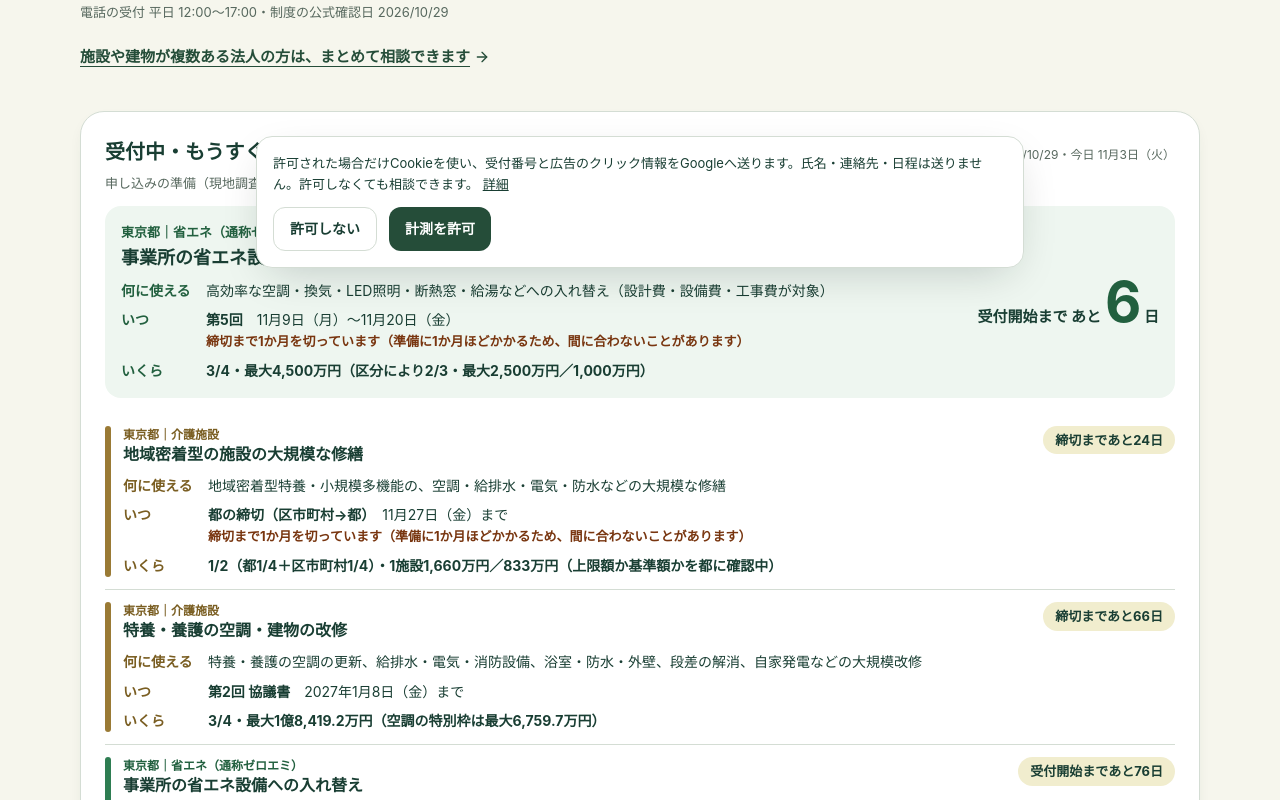
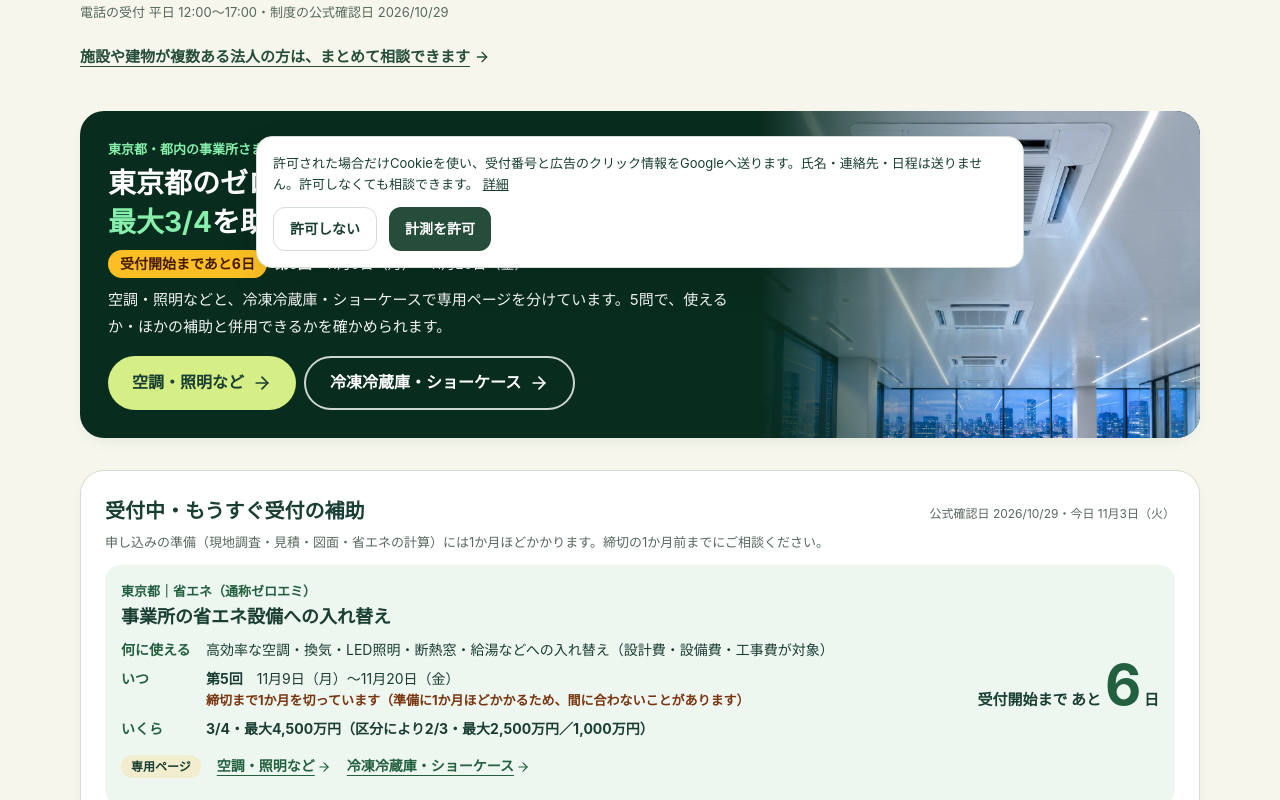
Before and after one commit to Shinichi-Morozumi/ehc-subsidy-app, a Next.js app: page / in a window 1280 px wide. Shown: the part 520-1320 px from the top of the page. Built offline with nearby package versions, Linux system fonts and the light colour scheme.

Commit message:
EHC-0150 Entry points to zeroemi pages from top (bar + banner + pillar), deadline board, /tokyo and program card

```diff
--- a/app/tokyo/page.tsx
+++ b/app/tokyo/page.tsx
@@ -7,6 +7,7 @@ import { TokyoDeadlines } from "@/components/programs/TokyoDeadlines";
 import { SiteFooterSimple, SiteHeader } from "@/components/programs/SiteShell";
 import { ReferralCapture } from "@/components/programs/ReferralCapture";
 import { TokyoAdFlow } from "@/components/ads/TokyoAdFlow";
+import { ZeroemiLinks } from "@/components/programs/ZeroemiLinks";
 
 /* ───────────────────────────────────────────────────────────
    v1 / 2026-10-29 / EHC-0102 東京都限定の補助金（第1段階で最初に出すページ）
@@ -62,6 +63,8 @@ export default function TokyoPage({ searchParams }: { searchParams?: { adflow?:
                 );
               })}
             </ul>
+            {/* EHC-0150（2026-11-06）ゼロエミ専用ページへの入口（本人の指摘「見失う」） */}
+            <ZeroemiLinks place="tokyo-hero" color={COLORS.tokyo.num} cols={2} className="mt-4" />
           </div>
           <Image src="/v17/hero-scene.webp" alt="事務所と店舗の天井の空調と、室外機の前で確かめる作業員のイラスト" width={1536} height={1024} priority sizes="(max-width: 1024px) 100vw, 560px" className="h-auto w-full rounded-3xl" />
         </section>
--- a/components/home/HomeV18.tsx
+++ b/components/home/HomeV18.tsx
@@ -18,7 +18,7 @@
 import Image from "next/image";
 import Link from "next/link";
 import { useCallback } from "react";
-import { ArrowRight, ClipboardCheck, FileText, HandCoins, Phone } from "lucide-react";
+import { ArrowDown, ArrowRight, ClipboardCheck, FileText, HandCoins, Phone } from "lucide-react";
 import { OPEN_HEARING_EVENT } from "../HowItWorks";
 import { COMPANY } from "@/lib/company";
 import { track } from "@/lib/track";
@@ -30,6 +30,7 @@ import { ConsultForm } from "../programs/ConsultForm";
 import { SiteFooterSimple, SiteHeader } from "../programs/SiteShell";
 import { WHY } from "@/lib/team";
 import { CONSULT_MULTI_EVENT } from "@/lib/consultOptions";
+import { ZeroemiLinks } from "../programs/ZeroemiLinks";
 
 type PillarDef = { pillar: "tokyo" | "kaigo" | "sii"; color: ProgramColor; icon: string; title: string; lead: string; ids: ProgramId[]; cta: string; more: { label: string; href?: string } };
 
@@ -94,12 +95,43 @@ function PillarCard({ def, today, onSii }: { def: PillarDef; today: string | nul
                 </div>
                 <div className="grid grid-cols-[5.5em_minmax(0,1fr)] gap-2"><dt className="font-bold" style={{ color: c.num }}>いくら</dt><dd><b>{p.amountShort}</b></dd></div>
               </dl>
+              {id === "tokyoZeroemi" && <ZeroemiLinks place="top-pillar" color={c.num} className="mt-3" />}
             </li>
           );
         })}
       </ul>
       <footer className="border-t border-ink-line px-5 py-4">{button}</footer>
     </article>
+  );
+}
+
+/* EHC-0150（2026-11-06）本人の指摘「メインに戻ると（ゼロエミの専用ページを）見失う」→ 最初の画面のすぐ下に、専用ページへの案内を置く。
+   締切・補助率は lib/programs.ts から読む（ここに数字を書かない） */
+function ZeroemiBanner({ today }: { today: string | null }) {
+  const p = PROGRAMS.tokyoZeroemi;
+  const it = today ? upcomingWindowItems(today, ["tokyoZeroemi"])[0] : undefined;
+  return (
+    <section id="ze-banner" aria-labelledby="ze-entry" className="mt-8 scroll-mt-32 overflow-hidden rounded-3xl bg-[#082C1E] text-white shadow-card md:grid md:grid-cols-[minmax(0,1fr)_340px] lg:grid-cols-[minmax(0,1fr)_440px]">
+      <div className="p-5 sm:p-7">
+        <p className="text-[13px] font-bold text-[#86EFAC]">東京都・都内の事業所さま（業種は問いません）</p>
+        <h2 id="ze-entry" className="mt-1 text-[23px] font-bold leading-[1.4] sm:text-[28px]">東京都のゼロエミ：入れ替え費用の<span className="whitespace-nowrap"><span className="text-[#86EFAC]">最大{p.rate.value}</span>を助成</span></h2>
+        {it && today && (
+          <p className="mt-2 flex flex-wrap items-center gap-2 text-[14px] leading-[1.7]">
+            <span className="rounded-full bg-amber-400 px-3 py-0.5 font-bold text-amber-950">{countdownLabel(it)}</span>
+            <span><b>{it.window.short}</b>　{windowRangeText(it.window, today)}</span>
+          </p>
+        )}
+        <p className="mt-2 text-[15px] leading-[1.8] opacity-95">空調・照明などと、冷凍冷蔵庫・ショーケースで専用ページを分けています。5問で、使えるか・ほかの補助と併用できるかを確かめられます。</p>
+        <div className="mt-4 grid gap-2 sm:flex">
+          <Link href="/zeroemi" onClick={() => track("ze_entry", { place: "top-banner", kind: "kucho" })} className="inline-flex min-h-[54px] items-center justify-center gap-2 rounded-full bg-brand-lime px-6 text-[16px] font-bold text-ink hover:brightness-95">空調・照明など<ArrowRight aria-hidden className="h-5 w-5" /></Link>
+          <Link href="/zeroemi/reizo" onClick={() => track("ze_entry", { place: "top-banner", kind: "reizo" })} className="inline-flex min-h-[54px] items-center justify-center gap-2 rounded-full border-2 border-white/80 px-6 text-[16px] font-bold text-white hover:bg-white/10">冷凍冷蔵庫・ショーケース<ArrowRight aria-hidden className="h-5 w-5" /></Link>
+        </div>
+      </div>
+      <div className="relative hidden md:block">
+        <Image src="/zeroemi/kucho-hero-v3.webp" alt="" fill sizes="(min-width: 1024px) 440px, 340px" className="object-cover" style={{ objectPosition: "50% 35%" }} />
+        <div aria-hidden className="absolute inset-0" style={{ background: "linear-gradient(90deg, #082C1E 0%, rgba(8,44,30,.35) 30%, rgba(8,44,30,0) 60%)" }} />
+      </div>
+    </section>
   );
 }
 
@@ -113,6 +145,10 @@ export function HomeV18() {
     <div className="min-h-screen bg-paper text-ink">
       <SiteHeader page="top" />
       <main id="home-main" className="mx-auto max-w-6xl px-4 pb-6 pt-5">
+        {/* EHC-0150：スマホ・タブレットでは案内（#ze-banner）が最初の画面の下になるので、いちばん上に細い入口を置く */}
+        <a href="#ze-banner" onClick={() => track("ze_entry", { place: "top-bar", kind: "anchor" })} className="mb-4 flex min-h-[48px] items-center justify-between gap-2 rounded-2xl bg-[#082C1E] px-4 text-[14px] font-bold text-white lg:hidden">
+          <span>東京都のゼロエミ（最大{PROGRAMS.tokyoZeroemi.rate.value}）専用ページ</span><ArrowDown aria-hidden className="h-4 w-4 shrink-0" />
+        </a>
         <section className="grid items-center gap-6 lg:grid-cols-[1.05fr_1fr]">
           <div>
             <p className="inline-block rounded-xl bg-paper-tint px-3 py-1 text-[14px] font-bold text-brand-deep">東京都・国・介護施設の補助</p>
@@ -142,6 +178,8 @@ export function HomeV18() {
           </div>
           <Image src="/v17/hero-scene.webp" alt="事務所と店舗の天井の空調と、室外機の前で確かめる作業員のイラスト" width={1536} height={1024} priority sizes="(max-width: 1024px) 100vw, 560px" className="h-auto w-full rounded-3xl" />
         </section>
+
+        <ZeroemiBanner today={today} />
 
         <div className="mt-8">
           <DeadlineBoard today={today} />
--- a/components/programs/DeadlineBoard.tsx
+++ b/components/programs/DeadlineBoard.tsx
@@ -12,6 +12,7 @@
    ─────────────────────────────────────────────────────────── */
 
 import { COLORS, PREP_DAYS, PROGRAMS, PROGRAM_ORDER, VERIFIED_AT, countdownKind, countdownLabel, jaDate, upcomingWindowItems, windowRangeText, type ProgramId, type WindowItem } from "@/lib/programs";
+import { ZeroemiLinks } from "./ZeroemiLinks";
 import { daysBetween } from "@/lib/programClock";
 import { cn } from "@/lib/utils";
 
@@ -146,6 +147,7 @@ export function DeadlineBoard({ today, ids = PROGRAM_ORDER, title = "受付中
               <p className="text-[13px] font-bold" style={{ color: c.num }}>{p.tag}</p>
               <p className="mt-0.5 text-[18px] font-bold leading-[1.45]">{p.title}</p>
               <WhatWhenHowMuch programId={first.programId} item={first} today={today} />
+              {first.programId === "tokyoZeroemi" && <ZeroemiLinks place="board-first" variant="inline" color={c.num} className="mt-1" />}
             </div>
             <p className="whitespace-nowrap text-right leading-none">
               {first.state === "open" && first.daysToEnd <= 1 ? (
@@ -181,6 +183,7 @@ export function DeadlineBoard({ today, ids = PROGRAM_ORDER, title = "受付中
                     <Pill item={it} />
                   </div>
                   <WhatWhenHowMuch programId={it.programId} item={it} today={today} compact />
+                  {it.programId === "tokyoZeroemi" && <ZeroemiLinks place="board-row" variant="inline" color={c.num} />}
                 </div>
               </li>
             );
--- a/components/programs/ProgramCard.tsx
+++ b/components/programs/ProgramCard.tsx
@@ -15,6 +15,7 @@
    ─────────────────────────────────────────────────────────── */
 
 import Image from "next/image";
+import { ZeroemiLinks } from "./ZeroemiLinks";
 import { useState } from "react";
 import { AlertTriangle, CalendarDays, Check, ChevronDown, ExternalLink, Info } from "lucide-react";
 import { cn } from "@/lib/utils";
@@ -398,6 +399,7 @@ export function ProgramCard({
             <CalendarDays aria-hidden className="h-4 w-4" />公式確認日 {p.verifiedAt.replace(/-/g, "/")}
             {recheck && <span className="ml-1 inline-flex items-center gap-1 rounded-full bg-amber-100 px-2 py-0.5 font-bold text-amber-900"><Info aria-hidden className="h-3.5 w-3.5" />公式で再確認中</span>}
           </p>
+          {p.id === "tokyoZeroemi" && <ZeroemiLinks place={`card-${place}`} color={c.num} cols={2} />}
           <div className="no-print grid gap-2 sm:grid-cols-2">
             {onConsult && (
               <button
--- /dev/null
+++ b/components/programs/ZeroemiLinks.tsx
@@ -0,0 +1,52 @@
+"use client";
+
+/* ───────────────────────────────────────────────────────────
+   v1 / 2026-11-06 / EHC-0150 ゼロエミ専用ページへの入口（共通部品）
+   本人の指摘：「メインに戻ると（ゼロエミの専用ページを）見失う」
+   → トップ（大きな案内・東京都の入口・締切ボード）、/tokyo、制度カード（/tokyo・6問の診断の結果）から、
+     /zeroemi（空調・照明など）と /zeroemi/reizo（冷凍冷蔵庫・ショーケース）へ行けるようにする。
+   ・押したら track("ze_entry", { place, kind }) を記録（どこから専用ページへ入ったかを数える）。
+   ─────────────────────────────────────────────────────────── */
+
+import Link from "next/link";
+import { ArrowRight } from "lucide-react";
+import { track } from "@/lib/track";
+import { cn } from "@/lib/utils";
+
+export const ZEROEMI_PAGES = [
+  { href: "/zeroemi", label: "空調・照明など", kind: "kucho" },
+  { href: "/zeroemi/reizo", label: "冷凍冷蔵庫・ショーケース", kind: "reizo" },
+] as const;
+
+/**
+ * variant
+ *  - "buttons"：見出し＋2つのボタン（cols=2 なら幅640px以上で横並び）
+ *  - "inline" ：1行の文字リンク（締切ボードの行の中など、場所をとらない所）
+ */
+export function ZeroemiLinks({ place, color, variant = "buttons", cols = 1, className }: { place: string; color?: string; variant?: "buttons" | "inline"; cols?: 1 | 2; className?: string }) {
+  const go = (kind: string) => track("ze_entry", { place, kind });
+  if (variant === "inline") {
+    return (
+      <div className={cn("no-print flex flex-wrap items-center gap-x-4 text-[14px]", className)}>
+        <span className="rounded-full bg-paper-pill px-2.5 py-0.5 text-[12px] font-bold text-ink">専用ページ</span>
+        {ZEROEMI_PAGES.map((z) => (
+          <Link key={z.href} href={z.href} onClick={() => go(z.kind)} className="inline-flex min-h-[44px] items-center gap-0.5 font-bold underline underline-offset-4" style={color ? { color } : undefined}>
+            {z.label}<ArrowRight aria-hidden className="h-3.5 w-3.5" />
+          </Link>
+        ))}
+      </div>
+    );
+  }
+  return (
+    <div className={cn("no-print", className)}>
+      <p className="text-[13px] font-bold" style={color ? { color } : undefined}>ゼロエミの専用ページ（5問で使えるかを確かめられます）</p>
+      <div className={cn("mt-1.5 grid gap-2", cols === 2 && "sm:grid-cols-2")}>
+        {ZEROEMI_PAGES.map((z) => (
+          <Link key={z.href} href={z.href} onClick={() => go(z.kind)} className="inline-flex min-h-[48px] items-center justify-between gap-2 rounded-xl border-2 bg-white px-4 text-[15px] font-bold" style={{ borderColor: color ?? "#254d39", color: color ?? "#254d39" }}>
+            {z.label}<ArrowRight aria-hidden className="h-4 w-4 shrink-0" />
+          </Link>
+        ))}
+      </div>
+    </div>
+  );
+}
--- a/lib/track.ts
+++ b/lib/track.ts
@@ -35,6 +35,7 @@ export type TrackEvent =
   | "ze_form" // 問い合わせの欄を出した（kind, contact）
   | "ze_submit" // 送った（kind, ok）
   | "ze_tab" // 空調・照明など／冷凍冷蔵の切り替え（kind）
+  | "ze_entry" // トップ・/tokyo・制度カードなどからゼロエミ専用ページへ入った（place, kind）
   | "diagnosis_open" // 7問のダイアログを開いた
   | "diagnosis_answered" // 7問を最後まで答えた（候補を見る）
   | "stage_view" // 5段のどれかを開いた（stage）
```
Also changed, not shown: 1 other file (tests, documents, lock files or other folders).
